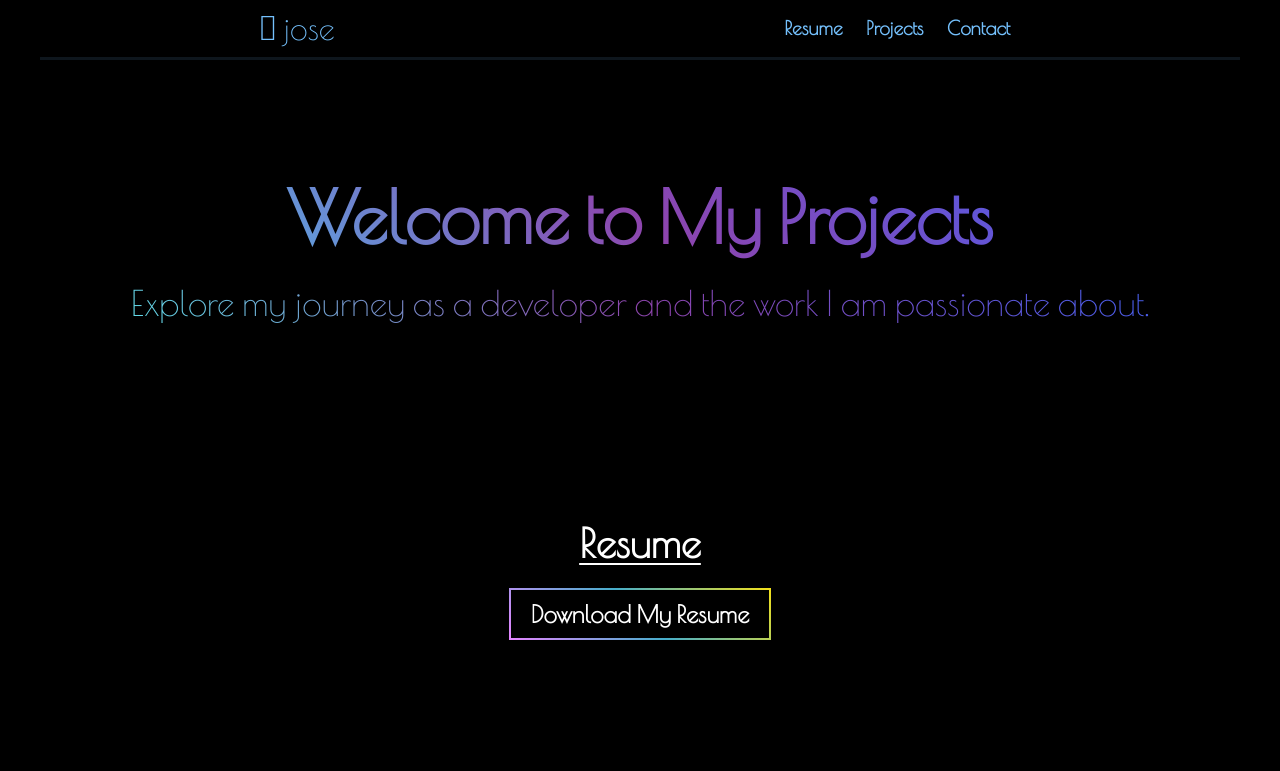
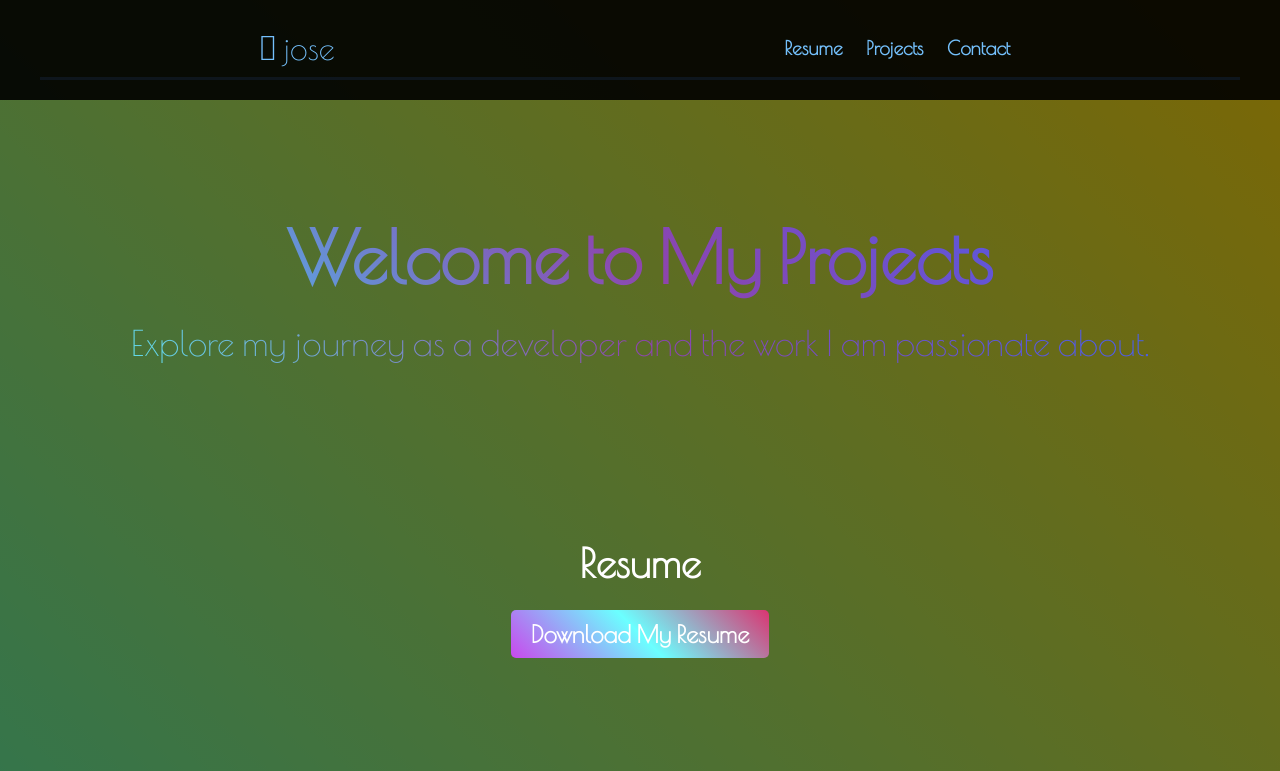
Before and after one commit to dishaadora/dishaadora.github.io, a plain HTML site: page xyz.html in a window 1280 px wide. Shown: the top 771 px of the page. Drawn offline with nearby package versions, Linux system fonts and the light colour scheme.

Commit message:
style.css

```diff
--- a/style.css
+++ b/style.css
@@ -1,4 +1,3 @@
-
 *{
     margin : 0px;
     padding: 0px ;
@@ -27,12 +26,10 @@ body {
     width: 100%;
     height: 60px;
     max-width: 1200px;
-    margin: 10px auto;
+    margin: 10px auto 0;
     display: flex;
     align-items: center;
-    justify-content: space-evenly;
-    padding: 0 20px;
-    box-sizing: border-box;
+    justify-content: space-around;
 }
 p{
     padding: 40px 0;
@@ -80,7 +77,7 @@ a:hover{
     -webkit-text-fill-color: transparent;
     text-decoration: underline;
 }
-#aishee{
+#aishee {
     * {
         margin: 0;
         padding: 0;
@@ -89,21 +86,59 @@ a:hover{
     }
 
     body {
-        background-color: black;
+        background: black;
         color: white;
         line-height: 1.6;
         overflow-x: hidden;
+        position: relative;
+        z-index: 0;
+    }
+
+    body::before {
+        content: '';
+        position: absolute;
+        top: 0;
+        left: 0;
+        width: 100%;
+        height: 100%;
+        background: linear-gradient(45deg, rgba(0, 0, 0, 0.9), rgba(0, 0, 0, 0.8));
+        z-index: -1;
+        overflow: hidden;
+    }
+
+    body::after {
+        content: '';
+        position: absolute;
+        top: 0;
+        left: 0;
+        width: 100%;
+        height: 100%;
+        background: linear-gradient(45deg, #ff00ff, #00ffff, #ffcc00, #ff00ff);
+        background-size: 400% 400%;
+        animation: wave 10s infinite;
+        opacity: 0.5;
+        mix-blend-mode: overlay;
+        z-index: -2;
+    }
+
+    @keyframes wave {
+        0% {
+            background-position: 0% 50%;
+        }
+        50% {
+            background-position: 100% 50%;
+        }
+        100% {
+            background-position: 0% 50%;
+        }
     }
 
     header {
         display: flex;
         justify-content: center;
         align-items: center;
-      width: 100%;
-      padding: auto;
-      /* max-width: 1200px; */
-      margin: 0 auto;
-      background-color: rgba(0, 0, 0, 0.44);
+        padding: 20px 40px;
+        background-color: rgba(0, 0, 0, 0.9);
         position: sticky;
         top: 0;
         z-index: 1000;
@@ -141,15 +176,13 @@ a:hover{
     .section {
         padding: 60px 20px;
         max-width: 1200px;
-      margin: 20px auto;
+        margin: 0 auto;
     }
 
     .section h2 {
         font-size: 2.5em;
         margin-bottom: 20px;
         text-align: center;
-      text-decoration: 1.7px underline ;
-      text-underline-offset: 5px;
     }
 
     .resume {
@@ -159,19 +192,15 @@ a:hover{
     .resume a {
         font-size: 1.5em;
         color: white;
-        background: transparent;
-        /* text-decoration : none; */
-        border: 2px solid;
-        border-image: linear-gradient(45deg, #e485ff, #46aecb, #f3e11b); /* Linear gradient for border */
-        border-image-slice: 1; /* Ensures the gradient spans the entire border */
+        background: linear-gradient(45deg, #c948ed, #6bffff, #db3471);
+        text-decoration: none;
         padding: 10px 20px;
-        border-radius: 10px;
+        border-radius: 5px;
         transition: transform 0.3s ease;
-
     }
 
     .resume a:hover {
-      background: linear-gradient(45deg, #e485ff, #46aecb, #f3e11b);
+        transform: scale(1.1);
     }
 
     .projects {
@@ -216,7 +245,7 @@ a:hover{
     footer {
         text-align: center;
         padding: 20px;
-      background-color: rgba(67, 67, 67, 0.282);
+        background-color: rgba(0, 0, 0, 0.8);
         margin-top: 40px;
     }
 
```
Lines whose indentation alone changed are shown as unchanged.
